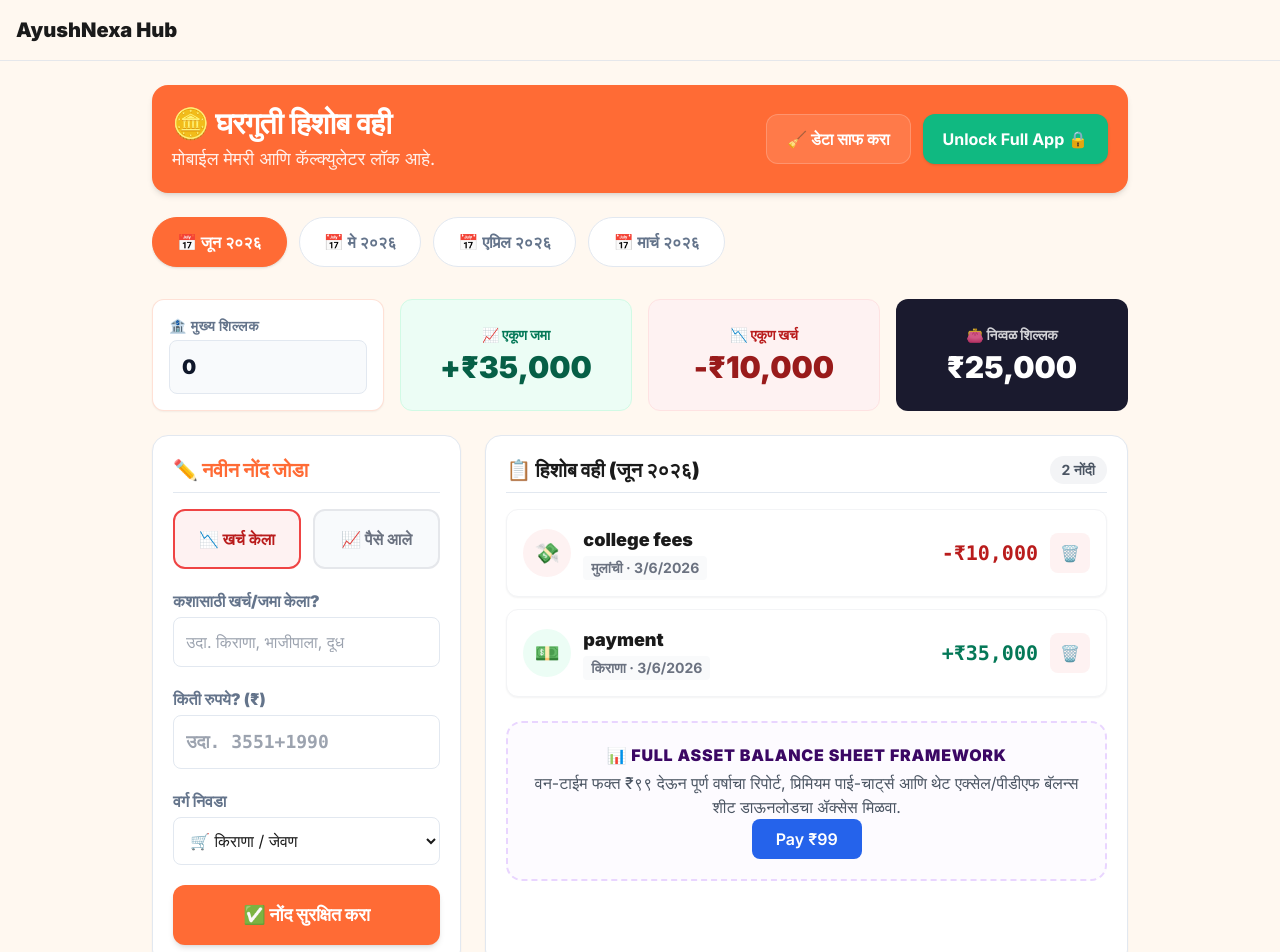
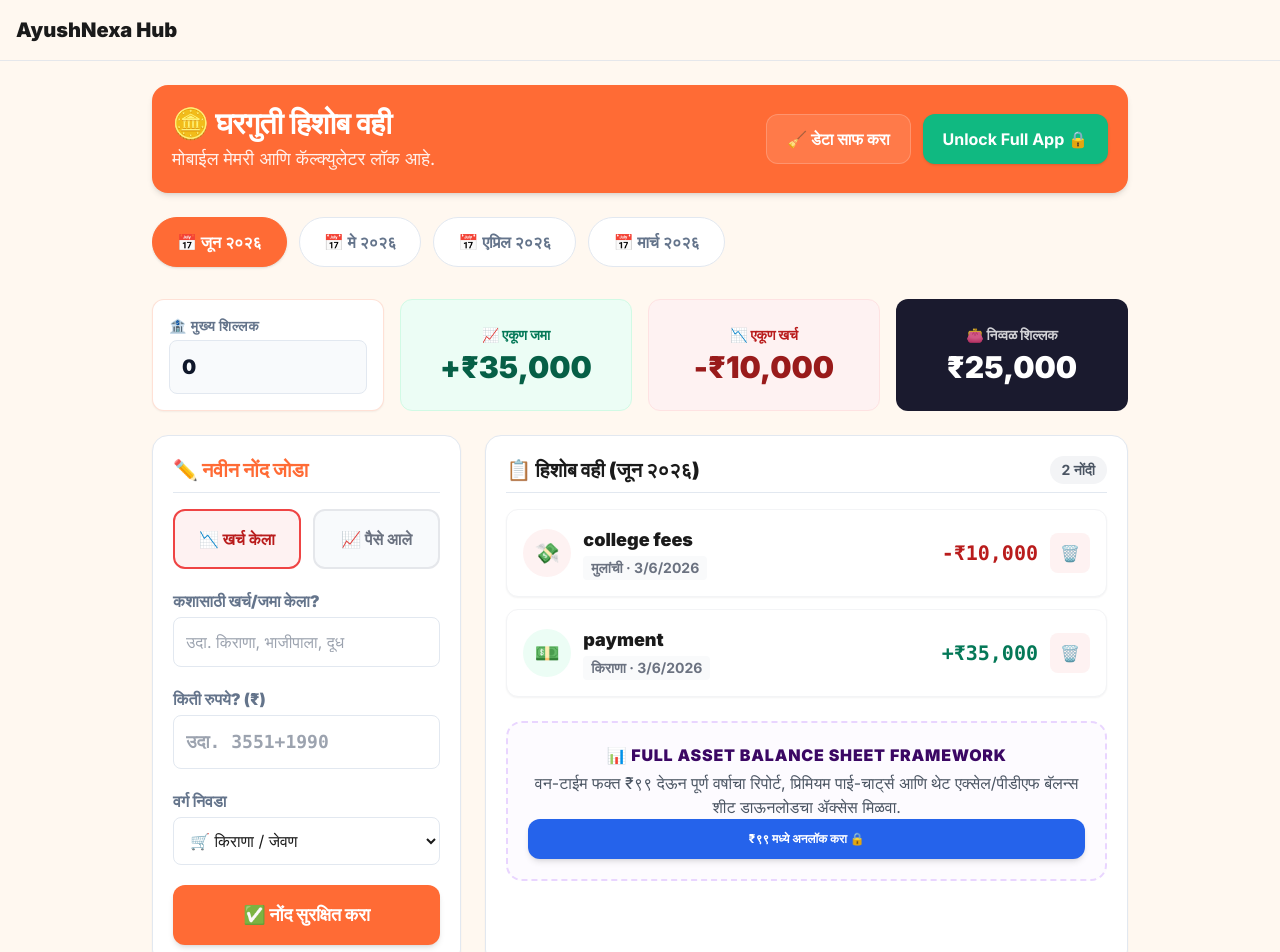
Before and after one commit to kavibioinfo/AyushNexa-Hub, a Next.js app: page /tools/expense-tracker in a window 1280 px wide. Shown: the top 952 px of the page. Built offline with nearby package versions, Linux system fonts and the light colour scheme.

Commit message:
Unify payment components: use RazorpayButton everywhere

```diff
--- a/src/app/tools/career-guidance/page.tsx
+++ b/src/app/tools/career-guidance/page.tsx
@@ -2,7 +2,7 @@
 
 import { useState } from "react";
 import Header from "@/components/header";
-import PaymentButton from "@/components/PaymentButton"; // ✅ import the payment component
+import RazorpayButton from "@/components/RazorpayButton"; // ✅ import the payment component
 
 export default function CareerGuidance() {
   // STEPPER SYSTEM CONTROL
@@ -432,7 +432,7 @@ export default function CareerGuidance() {
                     </div>
 
                     {/* ✅ REPLACED FAKE BUTTON WITH REAL PAYMENT BUTTON */}
-                    <PaymentButton
+                    <RazorpayButton
                       productId="career_guidance"
                       amount={199}
                       productName="Career Guidance Premium Report"
--- a/src/app/tools/expense-tracker/page.tsx
+++ b/src/app/tools/expense-tracker/page.tsx
@@ -2,7 +2,7 @@
 
 import { useState, useEffect } from "react";
 import Header from "@/components/header";
-import PaymentButton from "@/components/PaymentButton"; // ✅ import payment component
+import RazorpayButton from "@/components/RazorpayButton";
 
 interface Transaction {
   id: number;
@@ -436,7 +436,7 @@ export default function ExpenseTracker() {
                   वन-टाईम फक्त ₹९९ देऊन पूर्ण वर्षाचा रिपोर्ट, प्रिमियम पाई-चार्ट्स आणि
                   थेट एक्सेल/पीडीएफ बॅलन्स शीट डाऊनलोडचा ॲक्सेस मिळवा.
                 </p>
-                <PaymentButton
+                <RazorpayButton
                   productId="expense_tracker"
                   amount={99}
                   productName="Expense Tracker Premium"
@@ -462,7 +462,7 @@ export default function ExpenseTracker() {
               सुरक्षित ॲक्सेस मिळवा.
             </p>
             <div className="mt-5 space-y-2">
-              <PaymentButton
+              <RazorpayButton
                 productId="expense_tracker"
                 amount={99}
                 productName="Expense Tracker Premium"
--- a/src/app/tools/resume-builder/page.tsx
+++ b/src/app/tools/resume-builder/page.tsx
@@ -42,7 +42,7 @@ import {
   FileText,
 } from "lucide-react";
 import Logo from "@/components/Logo";
-import PaymentButton from "@/components/PaymentButton"; // ✅ real Razorpay button
+import RazorpayButton from "@/components/RazorpayButton"; ✅ real Razorpay button
 
 // ---------- Language Support ----------
 type Language = "en" | "mr";
@@ -1623,7 +1623,7 @@ function ResumeBuilderContent() {
             </div>
             <div className="text-3xl font-bold mb-4">₹49 <span className="text-sm font-normal">one-time</span></div>
             {/* Replace fake button with real PaymentButton */}
-            <PaymentButton
+            <RazorpayButton
               productId="premium_resume"
               amount={49}
               productName="Premium Resume Builder"
--- a/src/app/tools/vivah-parichay/page.tsx
+++ b/src/app/tools/vivah-parichay/page.tsx
@@ -6,7 +6,7 @@ import Link from 'next/link';
 import { useBiodata } from '@/hooks/useBiodata';
 import { PREMIUM_THEMES } from '@/components/vivah-parichay/themes';
 // import { PricingShowcase } from '@/components/vivah-parichay/PricingShowcase'; // ← replaced with real payment
-import PaymentButton from '@/components/PaymentButton'; // ✅ real Razorpay button
+import RazorpayButton from "@/components/RazorpayButton";// ✅ real Razorpay button
 import { safeStorage } from '@/lib/safeStorage';
 import { motion } from 'motion/react';
 import {
@@ -335,7 +335,7 @@ export default function VivahParichayLandingPage() {
                 <h3 className="text-lg font-bold mt-2">{plan.label}</h3>
                 <p className="text-xs text-slate-500 mt-1">{plan.description}</p>
                 <div className="mt-6">
-                  <PaymentButton
+                  <RazorpayButton
                     productId={`vivah_biodata_${plan.amount}`}
                     amount={plan.amount}
                     productName={`Vivah Biodata - ${plan.label}`}
@@ -453,7 +453,7 @@ export default function VivahParichayLandingPage() {
             </div>
 
             <div className="mt-6">
-              <PaymentButton
+              <RazorpayButton
                 productId={`vivah_biodata_${selectedPrice}`}
                 amount={selectedPrice}
                 productName={`Vivah Biodata (₹${selectedPrice} plan)`}
--- a/src/components/PaymentButton.tsx
+++ /dev/null
@@ -1,118 +0,0 @@
-"use client";
-
-import { useState } from "react";
-import Script from "next/script";
-
-// Define the props that this button will accept
-interface PaymentButtonProps {
-  productId: string;   // e.g., "premium_resume", "business_growth_kit"
-  amount: number;      // e.g., 49, 199, 399
-  productName: string; // e.g., "Premium Resume Builder", "Business Growth Kit"
-  userEmail?: string;  // Optional: if you have user login
-  onSuccess?: () => void; // Optional function to call after successful payment
-}
-
-export default function PaymentButton({
-  productId,
-  amount,
-  productName,
-  userEmail,
-  onSuccess,
-}: PaymentButtonProps) {
-  const [isLoading, setIsLoading] = useState(false);
-
-  const handlePayment = async () => {
-    setIsLoading(true);
-
-    try {
-      // 1. Request an order from your server
-      const orderResponse = await fetch("/api/create-order", {
-        method: "POST",
-        headers: {
-          "Content-Type": "application/json",
-        },
-        body: JSON.stringify({
-          amount: amount,
-          productId: productId,
-        }),
-      });
-
-      const { orderId } = await orderResponse.json();
-
-      // 2. Configure Razorpay options
-      const options = {
-        key: process.env.NEXT_PUBLIC_RAZORPAY_KEY_ID, // Your public key
-        amount: amount * 100,
-        currency: "INR",
-        name: "Ayush Nexa", // Your company name
-        description: `Purchase: ${productName}`,
-        order_id: orderId,
-        prefill: {
-          email: userEmail || "customer@example.com",
-        },
-        theme: {
-          color: "#3b82f6", // Your brand color (Tailwind blue-500)
-        },
-        // This handler runs after payment is completed on Razorpay's side
-        handler: async function (response: any) {
-          // 3. Verify the payment on your server
-          const verifyResponse = await fetch("/api/verify-payment", {
-            method: "POST",
-            headers: {
-              "Content-Type": "application/json",
-            },
-            body: JSON.stringify({
-              razorpay_order_id: response.razorpay_order_id,
-              razorpay_payment_id: response.razorpay_payment_id,
-              razorpay_signature: response.razorpay_signature,
-            }),
-          });
-
-          const verificationResult = await verifyResponse.json();
-
-          if (verificationResult.success) {
-            // Payment is successful and verified!
-            alert("Payment successful! You can now access your content.");
-
-            // Call the optional onSuccess function if provided
-            if (onSuccess) {
-              onSuccess();
-            }
-
-            // Optional: Redirect to a "Thank You" or "Dashboard" page
-            // window.location.href = "/thank-you";
-          } else {
-            alert("Payment verification failed. Please contact support.");
-          }
-        },
-      };
-
-      // 3. Open Razorpay Checkout
-      const Razorpay = (window as any).Razorpay;
-      const rzp = new Razorpay(options);
-      rzp.open();
-    } catch (error) {
-      console.error("Payment error:", error);
-      alert("Something went wrong. Please try again.");
-    } finally {
-      setIsLoading(false);
-    }
-  };
-
-  // Load the Razorpay script
-  return (
-    <>
-      <Script
-        src="https://checkout.razorpay.com/v1/checkout.js"
-        strategy="afterInteractive"
-      />
-      <button
-        onClick={handlePayment}
-        disabled={isLoading}
-        className="px-6 py-2 bg-blue-600 text-white font-semibold rounded-lg hover:bg-blue-700 disabled:opacity-50 transition-colors"
-      >
-        {isLoading ? "Processing..." : `Pay ₹${amount}`}
-      </button>
-    </>
-  );
-}
--- a/src/components/RazorpayButton.tsx
+++ b/src/components/RazorpayButton.tsx
@@ -4,9 +4,11 @@ import { useState } from "react";
 
 interface RazorpayButtonProps {
   amount: number;
-  label?: string;
+  label?: string;          // button text
   userEmail?: string;
   onSuccess: () => void;
+  productId?: string;      // optional, for tracking
+  productName?: string;    // optional, for description
 }
 
 export default function RazorpayButton({
@@ -14,6 +16,8 @@ export default function RazorpayButton({
   label = `Pay ₹${amount}`,
   userEmail = "",
   onSuccess,
+  productId = "default_product",
+  productName = "Product",
 }: RazorpayButtonProps) {
   const [loading, setLoading] = useState(false);
 
@@ -24,7 +28,7 @@ export default function RazorpayButton({
       const res = await fetch("/api/create-order", {
         method: "POST",
         headers: { "Content-Type": "application/json" },
-        body: JSON.stringify({ amount, productId: "business_kit" }),
+        body: JSON.stringify({ amount, productId }),
       });
       const { orderId } = await res.json();
 
@@ -34,7 +38,7 @@ export default function RazorpayButton({
         amount: amount * 100,
         currency: "INR",
         name: "Ayush Nexa",
-        description: "Business Kit Purchase",
+        description: productName,
         order_id: orderId,
         prefill: { email: userEmail },
         handler: async (response: any) => {
@@ -45,7 +49,7 @@ export default function RazorpayButton({
               razorpay_order_id: response.razorpay_order_id,
               razorpay_payment_id: response.razorpay_payment_id,
               razorpay_signature: response.razorpay_signature,
-              productId: "business_kit",
+              productId,
             }),
           });
           const data = await verifyRes.json();
```
